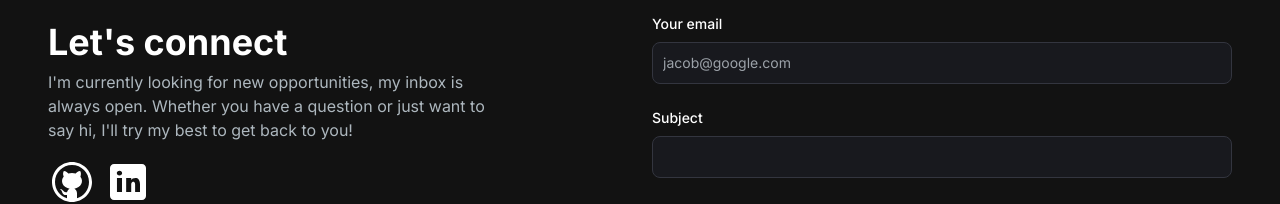
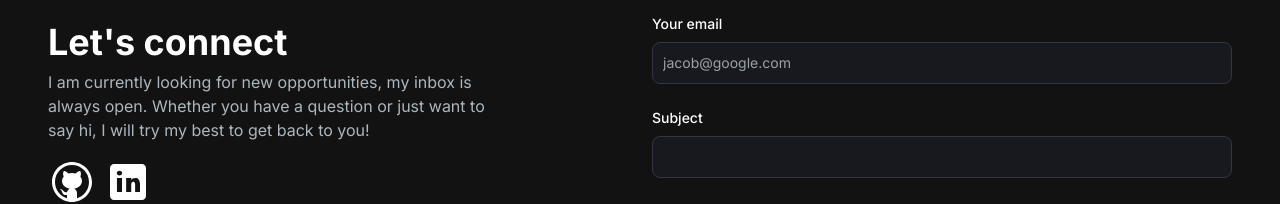
Before and after one commit to LuxrayCz/portfolio-main, a Next.js app: page / in a window 1280 px wide. Shown: the part 2677-2881 px from the top of the page. Built offline with nearby package versions, Linux system fonts and the light colour scheme.

Commit message:
Removed text

```diff
--- a/components/shared/EmailSection.tsx
+++ b/components/shared/EmailSection.tsx
@@ -33,8 +33,8 @@
       <div className="z-10">
         <h5 className="text-4xl font-bold text-white my-2 ">Let's connect</h5>
         <p className="text-[#ADB7BE] mb-4 max-w-md">
-          I&#39;m currently looking for new opportunities, my inbox is always open. Whether you have a question or just want to say hi, I&#39;ll try
-          my best to get back to you!
+          I am currently looking for new opportunities, my inbox is always open. Whether you have a question or just want to say hi, I will try my
+          best to get back to you!
         </p>
         <div className="socials flex flex-row gap-2">
           <Link href="github.com">
```
